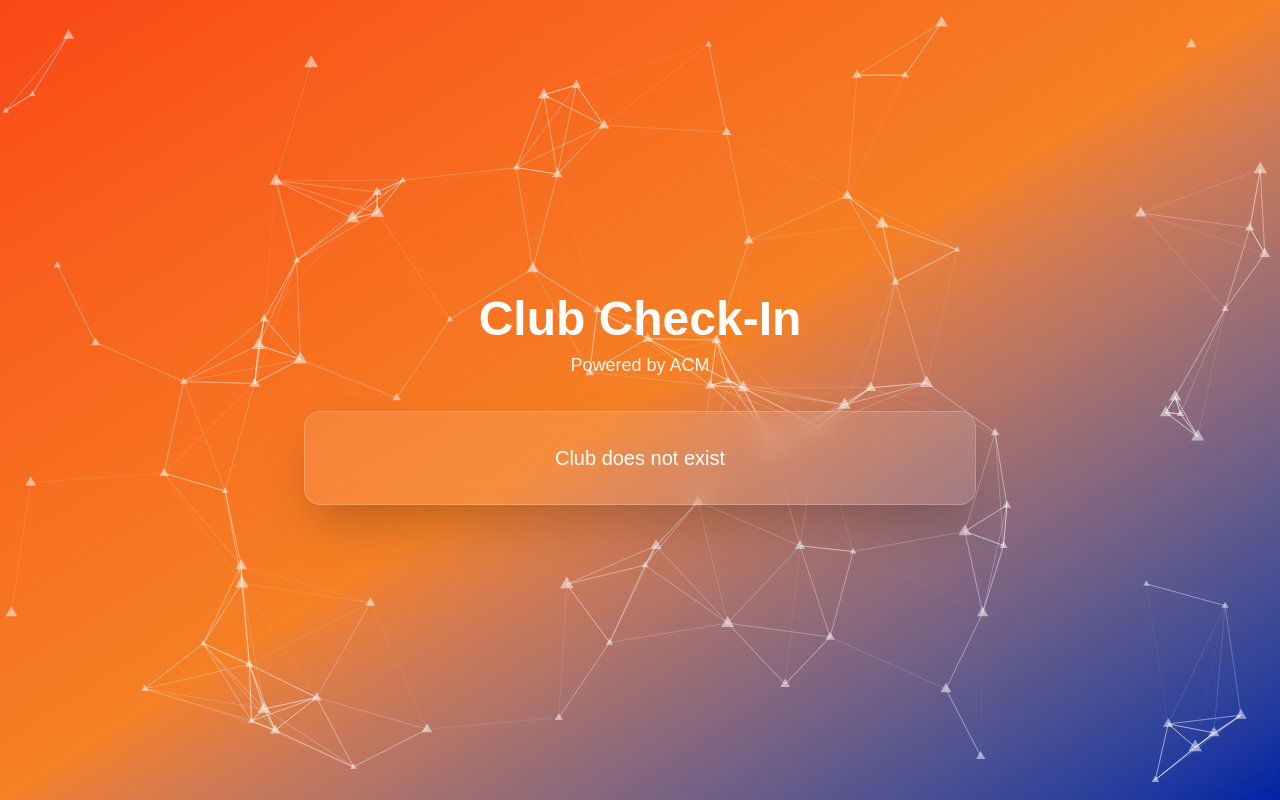
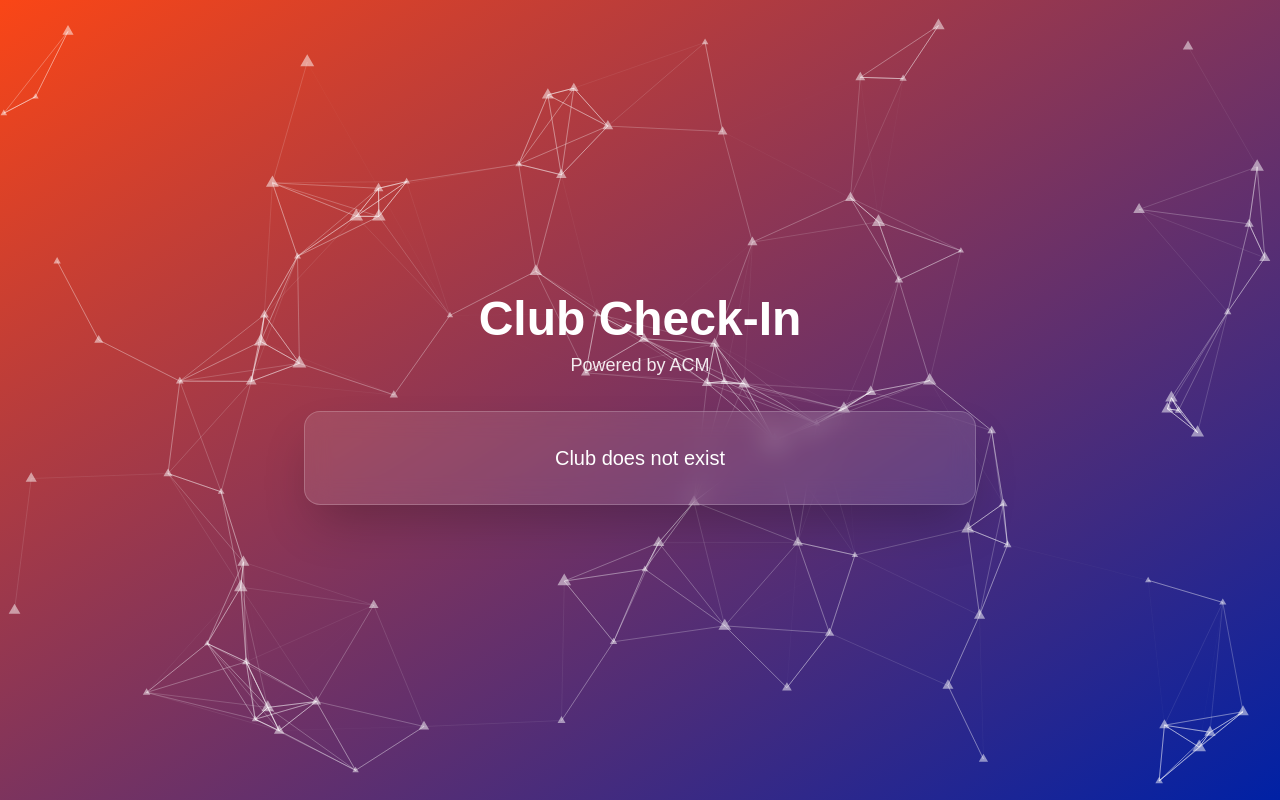
Before and after one commit to uf-acm-design-team/ACM-checkin, a Next.js app: page /1/checkin in a window 1280 px wide. Built offline with nearby package versions, Linux system fonts and the light colour scheme; no server answers; the database is empty.

Commit message:
basis for workflow 1

```diff
--- a/app/dashboard/page.tsx
+++ b/app/(main)/dashboard/page.tsx
@@ -3,7 +3,7 @@
 import { useEffect, useState } from "react";
 import { useRouter } from "next/navigation";
 import { useUser, UserButton } from "@clerk/nextjs";
-import { createClient } from "../utils/supabase/client";
+import { createClient } from "../../utils/supabase/client";
 
 interface Organization {
   id: string;
--- /dev/null
+++ b/app/(main)/layout.tsx
@@ -0,0 +1,5 @@
+import ParticlesLayout from "../components/ParticlesLayout";
+
+export default function MainLayout({ children }: { children: React.ReactNode }) {
+  return <ParticlesLayout>{children}</ParticlesLayout>;
+}
--- a/app/onboarding/page.tsx
+++ b/app/(main)/onboarding/page.tsx
@@ -3,7 +3,7 @@
 import { useState } from "react";
 import { useRouter } from "next/navigation";
 import { useUser } from "@clerk/nextjs";
-import { createClient } from "../utils/supabase/client";
+import { createClient } from "../../utils/supabase/client";
 
 export default function OnboardingPage() {
   const { user, isLoaded } = useUser();
--- a/app/[orgSlug]/checkin/page.tsx
+++ b/app/[orgSlug]/checkin/page.tsx
@@ -3,6 +3,7 @@
 import React, { useEffect, useState } from "react";
 import { useUser } from "@clerk/nextjs";
 import { createClient } from "../../utils/supabase/client";
+import orgsData from "../orgs.json";
 
 interface Organization {
   id: string;
@@ -26,6 +27,10 @@ export default function CheckinPage({
 }) {
   const { orgSlug } = React.use(params);
   const { user, isLoaded } = useUser();
+
+  const orgConfig = orgsData.slugs[orgSlug.toLowerCase() as keyof typeof orgsData.slugs];
+  const primaryColor = orgConfig?.primary_color ?? "#ffffff";
+  const secondaryColor = orgConfig?.secondary_color ?? "#ffffff";
   const [userAttendee, setUserAttendee] = useState<any>(null);
   const [organization, setOrganization] = useState<Organization | null>(null);
   const [activeMeeting, setActiveMeeting] = useState<ActiveMeeting | null>(
@@ -55,7 +60,7 @@ export default function CheckinPage({
       const { data: org, error: orgError } = await supabase
         .from("organizations")
         .select("id, name, slug")
-        .eq("slug", orgSlug)
+        .eq("slug", orgSlug.toLowerCase())
         .single();
 
       if (orgError || !org) {
@@ -292,11 +297,8 @@ export default function CheckinPage({
             <button
               onClick={handleAuthenticatedCheckIn}
               disabled={!activeMeeting || checkingIn || !userAttendee}
-              className={`w-full font-semibold py-3 px-4 rounded-lg transition-all duration-200 border ${
-                activeMeeting && userAttendee
-                  ? "bg-white/20 hover:bg-white/30 text-white border-white/30"
-                  : "bg-white/5 text-white/30 border-white/10 cursor-not-allowed"
-              }`}
+              className="w-full font-semibold py-3 px-4 rounded-lg transition-all duration-200 border disabled:opacity-40 disabled:cursor-not-allowed"
+              style={{ backgroundColor: primaryColor, borderColor: primaryColor, color: secondaryColor }}
             >
               {checkingIn
                 ? "Checking in..."
@@ -327,11 +329,8 @@ export default function CheckinPage({
                 <button
                   type="submit"
                   disabled={!activeMeeting || checkingIn}
-                  className={`w-full font-semibold py-3 px-4 rounded-lg transition-all duration-200 border ${
-                    activeMeeting
-                      ? "bg-white/20 hover:bg-white/30 text-white border-white/30"
-                      : "bg-white/5 text-white/30 border-white/10 cursor-not-allowed"
-                  }`}
+                  className="w-full font-semibold py-3 px-4 rounded-lg transition-all duration-200 border disabled:opacity-40 disabled:cursor-not-allowed"
+                  style={{ backgroundColor: primaryColor, borderColor: primaryColor, color: secondaryColor }}
                 >
                   {checkingIn
                     ? "Looking up..."
@@ -383,7 +382,8 @@ export default function CheckinPage({
                 <button
                   type="submit"
                   disabled={checkingIn}
-                  className="w-full bg-white/20 hover:bg-white/30 text-white font-semibold py-3 px-4 rounded-lg transition-all duration-200 border border-white/30 disabled:opacity-50"
+                  className="w-full font-semibold py-3 px-4 rounded-lg transition-all duration-200 border disabled:opacity-40"
+                  style={{ backgroundColor: primaryColor, borderColor: primaryColor, color: secondaryColor }}
                 >
                   {checkingIn ? "Saving..." : "Check In"}
                 </button>
--- /dev/null
+++ b/app/[orgSlug]/layout.tsx
@@ -0,0 +1,22 @@
+import ParticlesLayout from "../components/ParticlesLayout";
+import orgsData from "./orgs.json";
+
+export default async function OrgLayout({
+  children,
+  params,
+}: {
+  children: React.ReactNode;
+  params: Promise<{ orgSlug: string }>;
+}) {
+  const { orgSlug } = await params;
+  const orgConfig = orgsData.slugs[orgSlug.toLowerCase() as keyof typeof orgsData.slugs];
+
+  return (
+    <ParticlesLayout
+      fromColor={orgConfig?.primary_color}
+      toColor={orgConfig?.secondary_color}
+    >
+      {children}
+    </ParticlesLayout>
+  );
+}
--- /dev/null
+++ b/app/[orgSlug]/orgs.json
@@ -0,0 +1,18 @@
+{
+    "slugs":{
+        "acm": {
+            "title": "acm",
+            "primary_color": "#6d28d9",
+            "secondary_color": "#ffffff"
+        },
+        "aed": {
+            "title": "aed",
+            "primary_color": "#dc2626",
+            "secondary_color": "#ffffff"
+        },
+        "colorstack": {
+            "primary_color": "#12E3B2",
+            "secondary_color": "#E37A12"
+        }
+    }
+}
--- a/app/components/ParticlesLayout.tsx
+++ b/app/components/ParticlesLayout.tsx
@@ -82,8 +82,12 @@ ParticlesBackground.displayName = "ParticlesBackground";
 
 export default function ParticlesLayout({
   children,
+  fromColor = "#FA4616",
+  toColor = "#0021A5",
 }: {
   children: React.ReactNode;
+  fromColor?: string;
+  toColor?: string;
 }) {
   const [init, setInit] = useState(false);
 
@@ -96,7 +100,10 @@ export default function ParticlesLayout({
   }, []);
 
   return (
-    <div className="relative min-h-screen w-full bg-gradient-to-br from-[#FA4616] via-[#F58025] to-[#0021A5] overflow-hidden">
+    <div
+      className="relative min-h-screen w-full overflow-hidden"
+      style={{ background: `linear-gradient(to bottom right, ${fromColor}, ${toColor})` }}
+    >
       {init && <ParticlesBackground />}
       <div className="relative z-10">{children}</div>
     </div>
--- a/app/layout.tsx
+++ b/app/layout.tsx
@@ -2,7 +2,6 @@ import type { Metadata } from "next";
 import { Geist, Geist_Mono } from "next/font/google";
 import { ClerkProvider } from "@clerk/nextjs";
 import "./globals.css";
-import ParticlesLayout from "./components/ParticlesLayout";
 
 const geistSans = Geist({
   variable: "--font-geist-sans",
@@ -30,8 +29,7 @@ export default function RootLayout({
         <body
           className={`${geistSans.variable} ${geistMono.variable} antialiased`}
         >
-          {/* in layout to avoid rerendering during state changes*/}
-          <ParticlesLayout>{children}</ParticlesLayout>
+          {children}
         </body>
       </html>
     </ClerkProvider>
```
Also changed, not shown: app/(main)/page.tsx (renamed from app/page.tsx), app/(main)/sign-in/[[...sign-in]]/page.tsx (renamed from app/sign-in/[[...sign-in]]/page.tsx), app/(main)/sign-up/[[...sign-up]]/page.tsx (renamed from app/sign-up/[[...sign-up]]/page.tsx).
